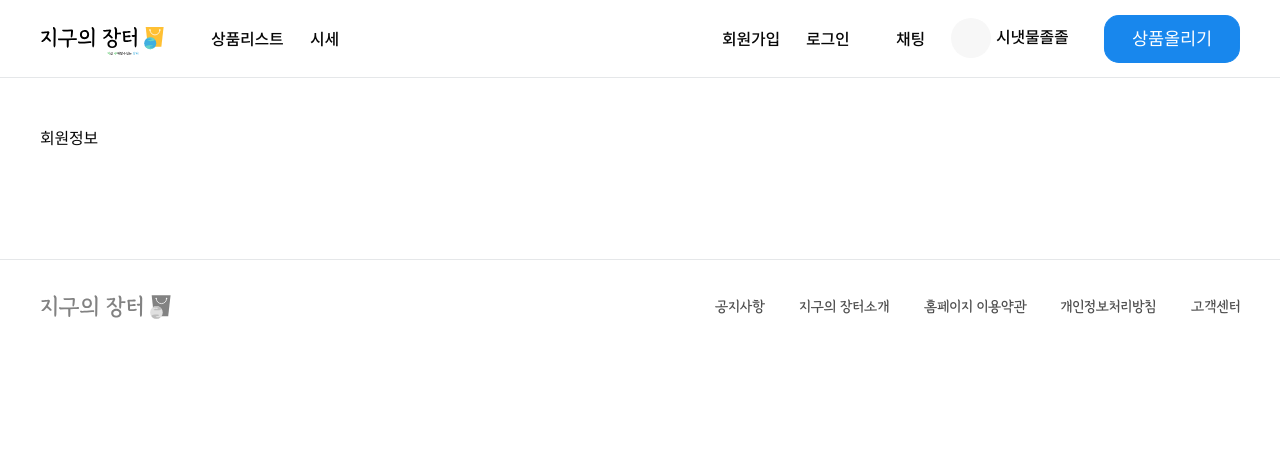
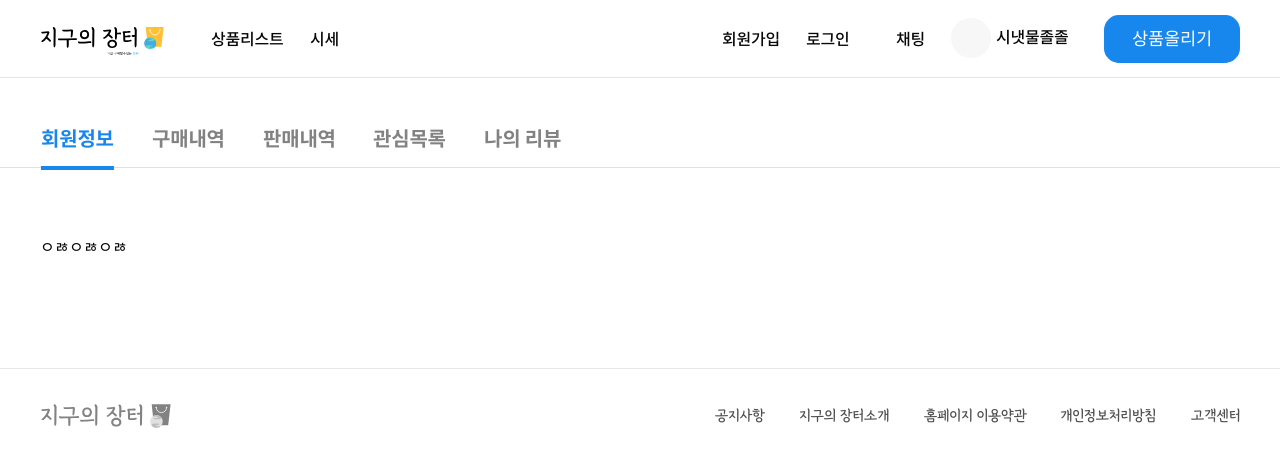
Before and after one commit to entekk1111/earthMarket, a Vue app in the folder frontend/: page /mypage/userInfo in a window 1280 px wide. Shown: the top 466 px of the page. Built offline with nearby package versions, Linux system fonts and the light colour scheme; some icons are missing; a web font is replaced by a local one.

Commit message:
[스타일] 마이페이지 회원정보 페이지 탭 추가

```diff
--- /dev/null
+++ b/frontend/src/assets/scss/pages/_mypage.scss
@@ -0,0 +1 @@
+@charset "utf-8";
--- a/frontend/src/views/mypage/userInfo/UserInfo.vue
+++ b/frontend/src/views/mypage/userInfo/UserInfo.vue
@@ -1,9 +1,31 @@
 <template>
-  <div class="grab">회원정보</div>
+  <div>
+    <TabMenu>
+      <Tab name="회원정보" selected="true"> ㅇㅀㅇㅀㅇㅀ</Tab>
+      <Tab name="구매내역"> ssdfsdfsdf </Tab>
+      <Tab name="판매내역"> ssdfsdfsdf </Tab>
+      <Tab name="관심목록"> ssdfsdfsdf </Tab>
+      <Tab name="나의 리뷰"> ssdfsdfsdf </Tab>
+    </TabMenu>
+  </div>
 </template>
 
 <script>
+import Tab from "../../../components/tab/TabContent.vue";
+import TabMenu from "../../../components/tab/TabMenu.vue";
+
 export default {
   name: "UserInfo ",
+  components: {
+    Tab,
+    TabMenu,
+  },
 };
 </script>
+
+<style lang="scss">
+#container {
+  padding-right: 0;
+  padding-left: 0;
+}
+</style>
```
